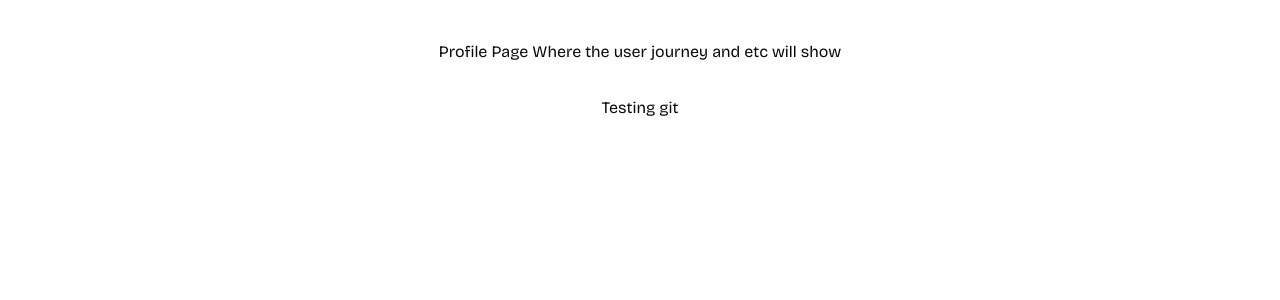
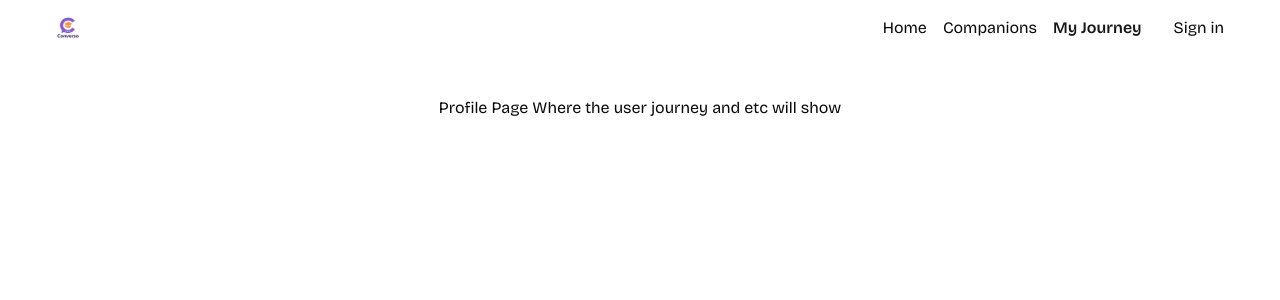
Before and after one commit to samthisside/MentorMyMess, a Next.js app: page /my-journey in a window 1280 px wide. Shown: the top 300 px of the page. Built offline with nearby package versions, Linux system fonts and the light colour scheme.

Commit message:
Added Navbar and Navbar Items

```diff
--- a/app/layout.tsx
+++ b/app/layout.tsx
@@ -1,6 +1,7 @@
 import type { Metadata } from "next";
 import { Bricolage_Grotesque } from "next/font/google";
 import "./globals.css";
+import Navbar from "@/components/Navbar";
 
 
 
@@ -21,7 +22,10 @@
 }>) {
   return (
     <html lang="en">
-      <body className={`${bricolage.variable} antialiased`}>{children}</body>
+      <body className={`${bricolage.variable} antialiased`}>
+      <Navbar/>
+      {children}
+      </body>
     </html>
   );
 }
--- a/app/my-journey/page.tsx
+++ b/app/my-journey/page.tsx
@@ -4,7 +4,6 @@
     return (
         <main className="items-center">
             <p>Profile Page Where the user journey and etc will show</p>
-            <p>Testing git</p>
         </main>
     );
 };
--- /dev/null
+++ b/components/NavItems.tsx
@@ -0,0 +1,33 @@
+'use client';
+import React from 'react';
+import Link from "next/link";
+import {usePathname} from "next/navigation";
+import {cn} from "@/lib/utils";
+
+const navItems = [
+    {label: 'Home', href: '/'},
+    {label: 'Companions', href: '/companions'},
+    {label: 'My Journey', href: '/my-journey'},
+
+]
+
+const NavItems = () => {
+    const pathname = usePathname();
+    return (
+        <nav className="items-center flex gap-4">
+            {
+                navItems.map(({label, href}) => (
+                    <Link
+                        href={href}
+                        key={label}
+                        className={cn(pathname === href && 'text-primary font-semibold')}
+                    >
+                        {label}
+                    </Link>
+                ))
+            }
+        </nav>
+    );
+};
+
+export default NavItems;
--- /dev/null
+++ b/components/Navbar.tsx
@@ -0,0 +1,27 @@
+import React from 'react';
+import Link from 'next/link';
+import Image from "next/image";
+import NavItems from "@/components/NavItems";
+
+const Navbar = () => {
+    return (
+        <nav className="navbar">
+            <Link href="/">
+                <div className="items-center flex gap-2.5 cursor-pointer">
+                    <Image
+                        src="/images/logo.svg"
+                        alt="logo"
+                        width={24}
+                        height={46}
+                    />
+                </div>
+            </Link>
+            <div className=" items-center flex gap-8 ">
+                <NavItems />
+                <p>Sign in</p>
+            </div>
+        </nav>
+    );
+};
+
+export default Navbar;
```
